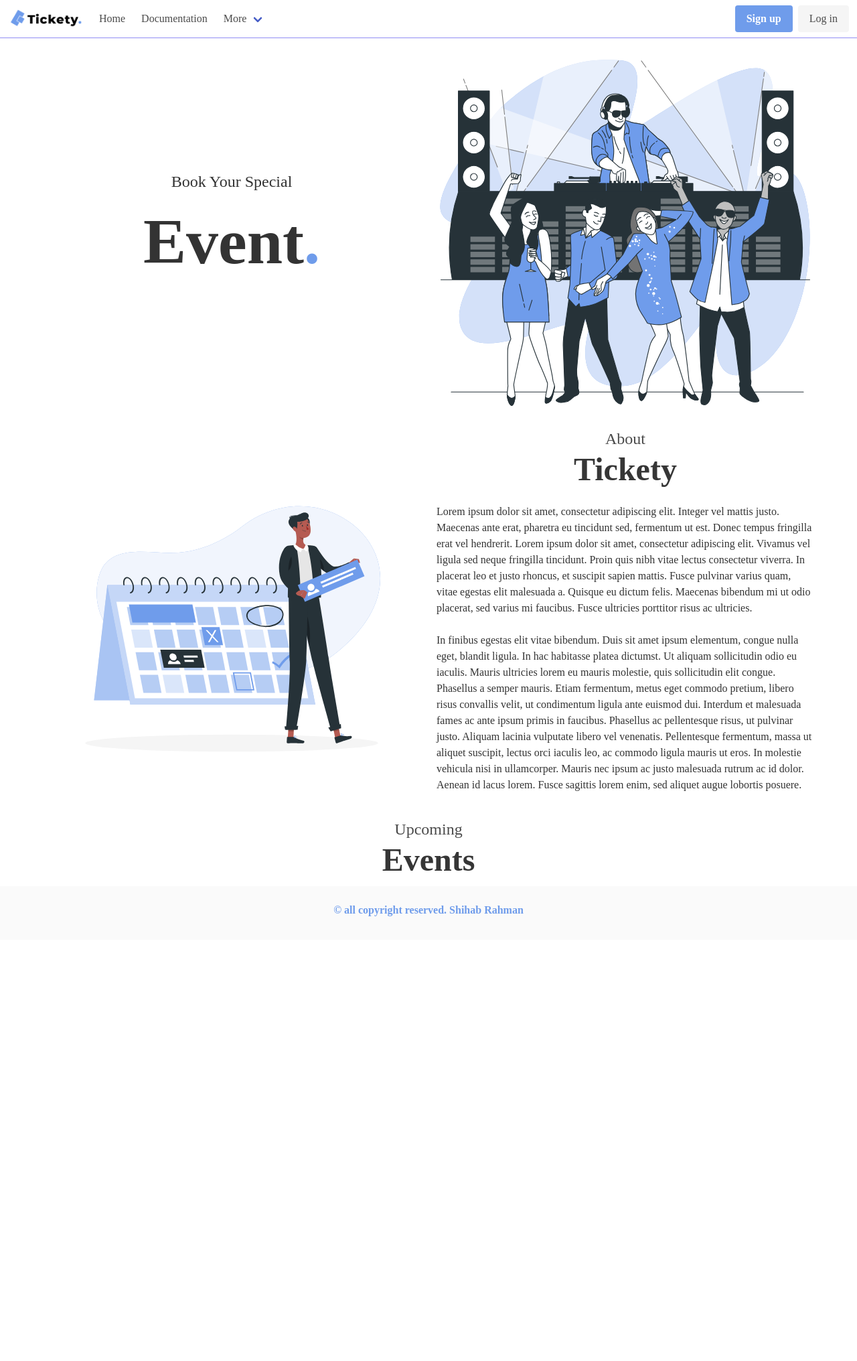
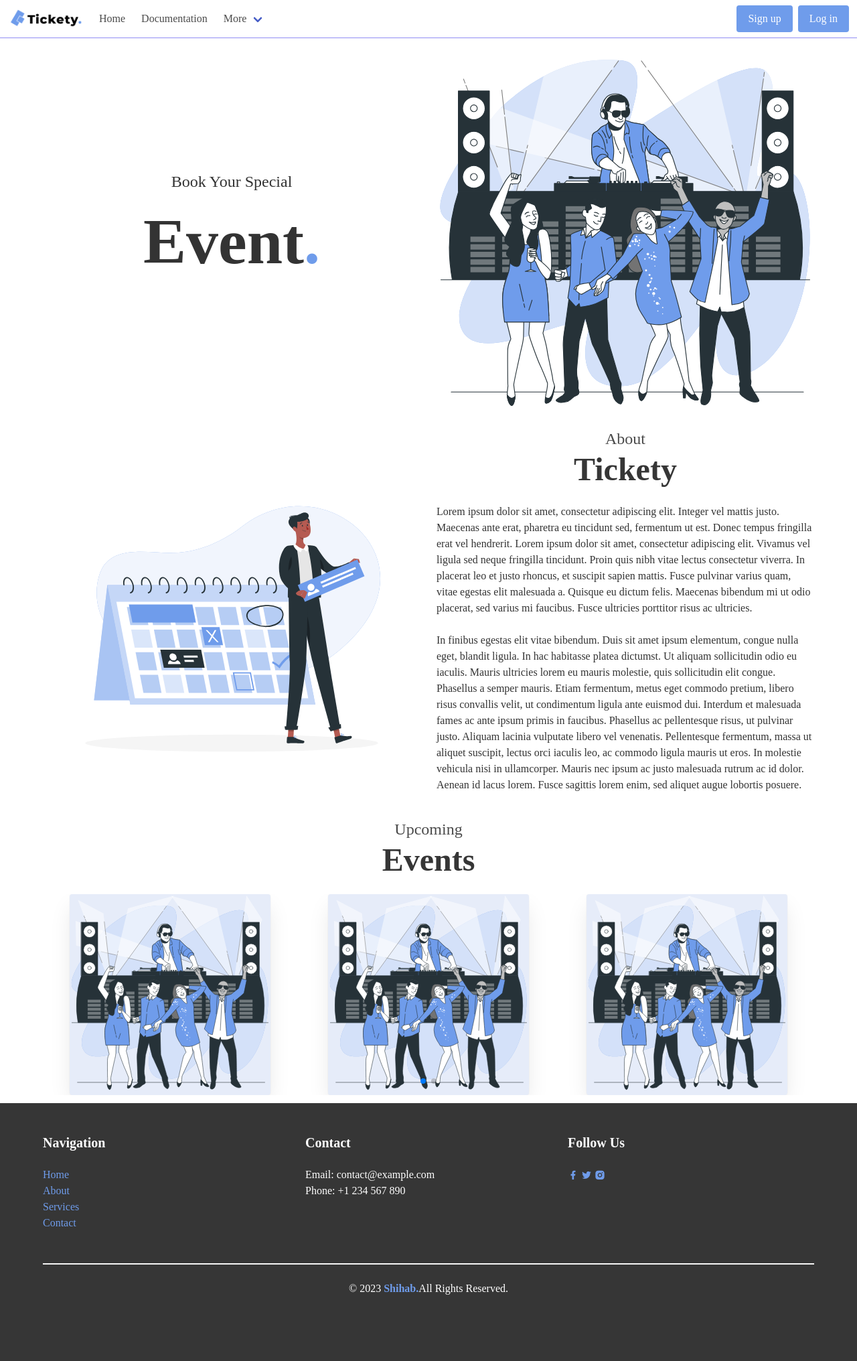
Before and after one commit to shihabsaleem/Ticket, a Django app: page / in a window 1280 px wide. Shown: the whole page at 67% size. Before the commit the page ends 1368 px from the top, so only its background shows below. Run offline with Django 4.2, Linux system fonts and the light colour scheme.

Commit message:
homepage design

```diff
--- a/static/css/custom.css
+++ b/static/css/custom.css
@@ -4,7 +4,7 @@
   --secondary: #918EF4;
   --accent: #141B41;
   --text: #333333;
-  --light-bg: #e6ecf9
+  --light_bg: #e6ecf9
 }
 
 /* Text color */
@@ -17,11 +17,18 @@
 a {
   color: var(--primary);
 }
+a:hover{
+color: var(--secondary);
+}
 
 /* Buttons */
 .button.is-primary {
   background-color: var(--primary);
   color: white;
+}
+.button.is-primary:hover {
+  background-color: var(--light_bg);
+  color: var(--primary);
 }
 
 .button.is-secondary {
@@ -42,7 +49,7 @@
 
 /* Cards */
 .card {
-  background-color: var(--secondary);
+  background-color: var(--light_bg);
   color: var(--text);
   border-color: var(--accent);
 }
@@ -53,23 +60,6 @@
   color: white;
 }
 
-/* Modals */
-.modal {
-  background-color: var(--secondary);
-  color: var(--text);
-}
-
-/* Tables */
-.table {
-  background-color: var(--secondary);
-  color: var(--text);
-}
-
-/* Tags */
-.tag {
-  background-color: var(--primary);
-  color: white;
-}
 
 /* Progress bars */
 .progressbar {
@@ -104,3 +94,25 @@
 .home-subtitle{
 font-size: 1.5rem;
 }
+
+/* swiper */
+.swiper {
+      width: 100%;
+      height: 100%;
+    }
+
+    .swiper-slide {
+      text-align: center;
+      font-size: 2rem;
+      background: #fff;
+      display: flex;
+      justify-content: center;
+      align-items: center;
+    }
+
+    .swiper-slide img {
+      display: block;
+      width: 100%;
+      height: 100%;
+      object-fit: cover;
+    }
--- a/static/js/bulma.js
+++ b/static/js/custom.js
@@ -23,3 +23,20 @@
   }
 
 });
+
+
+ // Initialize Swiper
+document.addEventListener('DOMContentLoaded', () => {
+  var swiper = new Swiper(".mySwiper", {
+      slidesPerView: 3,
+      spaceBetween: 30,
+      pagination: {
+        el: ".swiper-pagination",
+        clickable: true,
+      },
+    autoplay: {
+      delay: 3000,
+      disableOnInteraction: false
+    }
+  });
+});
--- a/templates/Base.html
+++ b/templates/Base.html
@@ -27,8 +27,9 @@
 
 {% include 'footer.html' %}
 <script src="{% static 'vendor/aos/aos.js' %}"></script>
-<script src="{% static 'js/bulma.js' %}"></script>
+
 <script src="{% static 'vendor/swiper/swiper-bundle.min.js' %}"></script>
+<script src="{% static 'js/custom.js' %}"></script>
 
 
 </body>
--- a/templates/footer.html
+++ b/templates/footer.html
@@ -1,10 +1,35 @@
 {% load static %}
-<footer class="footer footer-padding">
-    <div class=" has-text-centered">
-        <p>
-            <b>
-                <a href="shihabsaleem.github.io">&copy; all copyright reserved. Shihab Rahman</a>
-            </b>
-        </p>
+<footer class="footer has-background-dark has-text-white">
+    <div class="container">
+        <div class="columns is-multiline">
+            <div class="column is-4">
+                <p class="title is-5 has-text-white">Navigation</p>
+                <ul class="footer-links">
+                    <li><a href="#">Home</a></li>
+                    <li><a href="#">About</a></li>
+                    <li><a href="#">Services</a></li>
+                    <li><a href="#">Contact</a></li>
+                </ul>
+            </div>
+            <div class="column is-4">
+                <p class="title is-5 has-text-white">Contact</p>
+                <p>Email: contact@example.com</p>
+                <p>Phone: +1 234 567 890</p>
+            </div>
+            <div class="column is-4">
+                <p class="title is-5 has-text-white">Follow Us</p>
+                <div class="social-icons">
+                    <a class="icon-link" href="#"><i class="ri-facebook-fill"></i></a>
+                    <a class="icon-link" href="#"><i class="ri-twitter-fill"></i></a>
+                    <a class="icon-link" href="#"><i class="ri-instagram-fill"></i></a>
+                </div>
+            </div>
+        </div>
+        <div class="columns">
+            <div class="column has-text-centered">
+                <hr class="footer-divider">
+                <p>&copy; 2023 <b><a href="shihabsaleem.github.io">Shihab.</a></b>All Rights Reserved.</p>
+            </div>
+        </div>
     </div>
 </footer>
--- a/templates/index.html
+++ b/templates/index.html
@@ -65,6 +65,44 @@
             <div class="subtitle is-4">Upcoming</div>
             <div class="title is-1">Events</div>
         </div>
+        <div class="column is-full">
+            <!-- Swiper -->
+            <div class="swiper mySwiper">
+                <div class="swiper-wrapper">
+                    <div class="swiper-slide is-half">
+
+                        <div class="card">
+                            <div class="card-image">
+                                <img alt="Placeholder image" src="{% static 'img/party.svg' %}">
+                            </div>
+                        </div>
+
+                    </div>
+                    <div class="swiper-slide is-half">
+                        <div class="card">
+                            <div class="card-image">
+                                <img alt="Placeholder image" src="{% static 'img/party.svg' %}">
+                            </div>
+                        </div>
+                    </div>
+                    <div class="swiper-slide is-half">
+                        <div class="card">
+                            <div class="card-image">
+                                <img alt="Placeholder image" src="{% static 'img/party.svg' %}">
+                            </div>
+                        </div>
+                    </div>
+                    <div class="swiper-slide is-half">
+                        <div class="card">
+                            <div class="card-image">
+                                <img alt="Placeholder image" src="{% static 'img/party.svg' %}">
+                            </div>
+                        </div>
+                    </div>
+                </div>
+                <div class="swiper-pagination"></div>
+            </div>
+        </div>
     </div>
 </div>
 {% endblock %}
--- a/templates/navbar.html
+++ b/templates/navbar.html
@@ -1,20 +1,20 @@
 {% load static %}
 
 
-<nav class="navbar" role="navigation" aria-label="main navigation">
+<nav aria-label="main navigation" class="navbar" role="navigation">
     <div class="navbar-brand">
         <a class="navbar-item" href="{% url 'HomePage:home' %}">
-      <img src="{% static 'img/logo.png' %}" width="112" height="28">
+            <img height="28" src="{% static 'img/logo.png' %}" width="112">
         </a>
 
-    <a role="button" class="navbar-burger" aria-label="menu" aria-expanded="false" data-target="navbarBasicExample">
+        <a aria-expanded="false" aria-label="menu" class="navbar-burger" data-target="navbarBasicExample" role="button">
             <span aria-hidden="true"></span>
             <span aria-hidden="true"></span>
             <span aria-hidden="true"></span>
         </a>
     </div>
 
-  <div id="navbarBasicExample" class="navbar-menu">
+    <div class="navbar-menu" id="navbarBasicExample">
         <div class="navbar-start">
             <a class="navbar-item" href="{% url 'HomePage:home' %}">
                 Home
@@ -50,12 +50,8 @@
         <div class="navbar-end">
             <div class="navbar-item">
                 <div class="buttons">
-          <a class="button is-primary">
-            <strong>Sign up</strong>
-          </a>
-          <a class="button is-light">
-            Log in
-          </a>
+                    <a class="button is-primary">Sign up</a>
+                    <a class="button is-primary">Log in</a>
                 </div>
             </div>
         </div>
```
Lines whose indentation alone changed are shown as unchanged.
